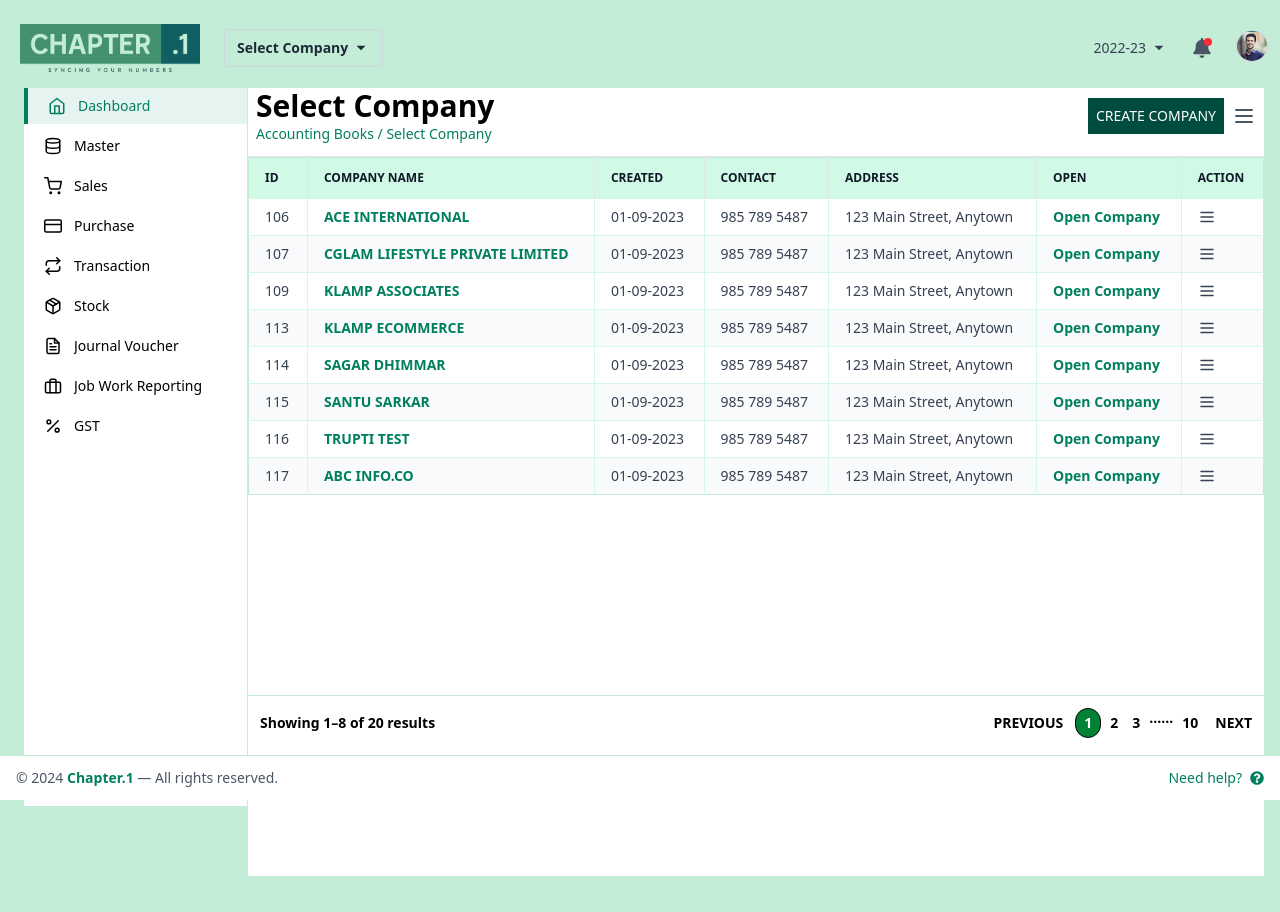
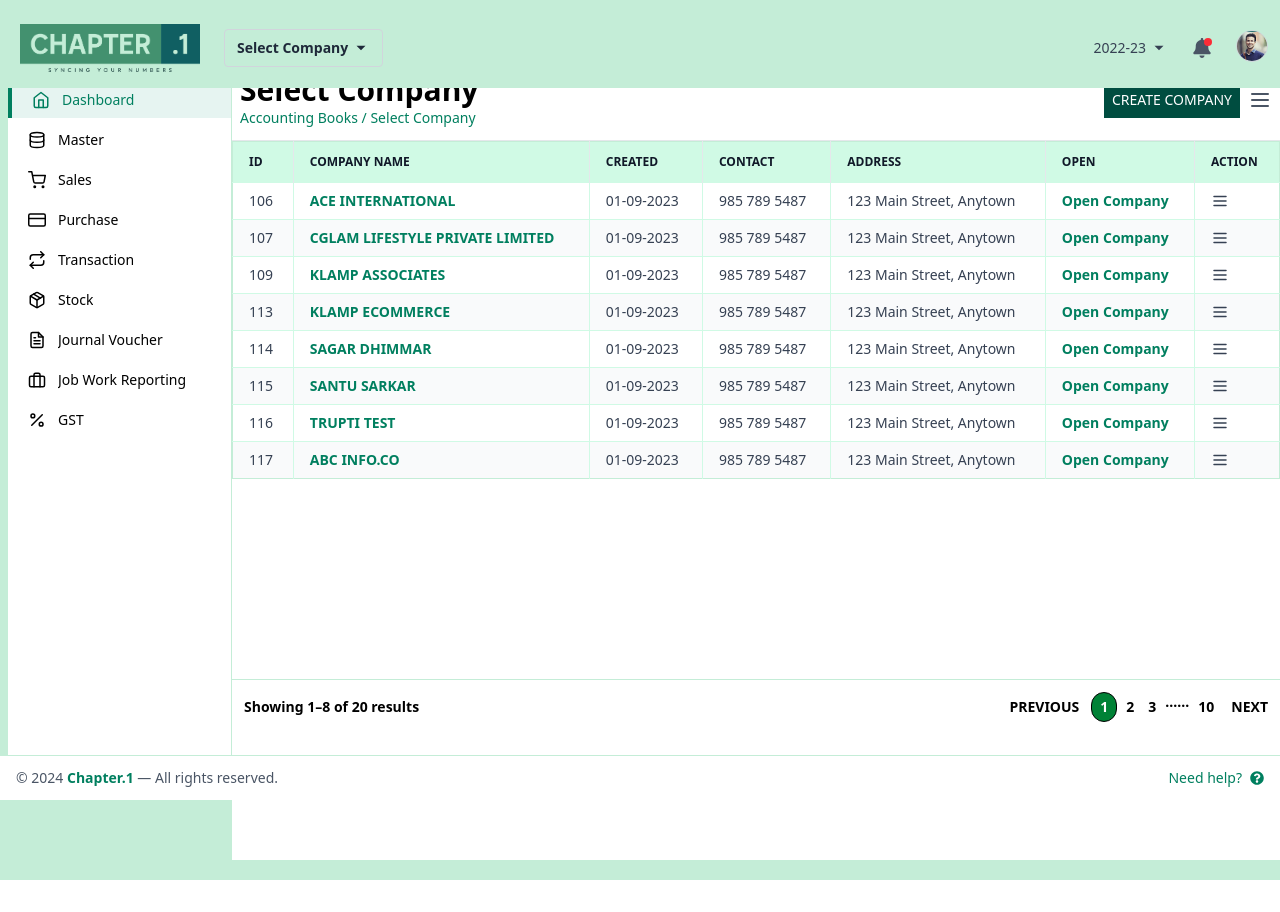
Before and after one commit to Deepika2342/chapter-1, a Next.js app: page /selectCompany in a window 1280 px wide. After the commit the page ends 880 px from the top, so only its background shows below. Built offline with nearby package versions, Linux system fonts and the light colour scheme.

Commit message:
sm selected company

```diff
--- a/src/app/(companyList)/layout.tsx
+++ b/src/app/(companyList)/layout.tsx
@@ -40,7 +40,7 @@ export default function CompanyListLayout({ children }: LayoutProps) {
     ];
 
     return (
-        <main className="min-h-screen bg-border flex flex-col relative p-4">
+        <main className="min-h-screen bg-border flex flex-col relative p-0">
 
             {/* ===== NAVBAR =====*/}
             <div
@@ -79,7 +79,7 @@ export default function CompanyListLayout({ children }: LayoutProps) {
                                 onClick={() => {
                                     setActive(item.name);
                                     setSidebarOpen(false);
-                                    if (item.name === "Dashboard") router.push("/dashboard");
+                                    if (item.name === "selectCompany") router.push("/selectCompany");
                                 }}
                                 className={`flex items-center gap-3 px-5 py-2 text-sm cursor-pointer transition
           ${active === item.name ? "border-l-4 border-[#007F5F] bg-[#E6F4F1] text-[#007F5F]" : "hover:bg-gray-100"}`}
--- a/src/app/(companyList)/selectCompany/page.tsx
+++ b/src/app/(companyList)/selectCompany/page.tsx
@@ -78,7 +78,7 @@ const SelectCompany = () => {
 
                 {/* Buttons + Popup Section */}
                 <div className="flex flex-col items-center justify-center mt-[30px]">
-                {/* Buttons Row */}
+                  {/* Buttons Row */}
                   <div className="flex flex-col sm:flex-row items-center justify-center gap-4 relative">
                     {/* WITH GST Button */}
                     <button
```
